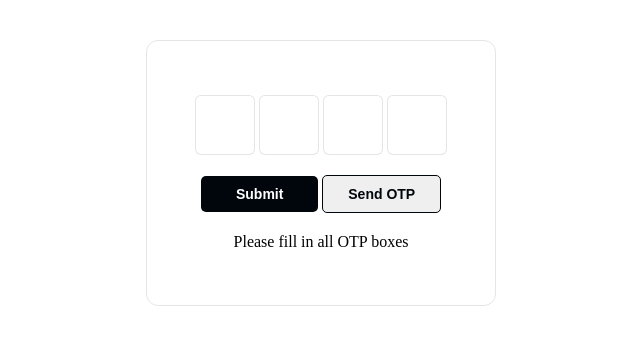
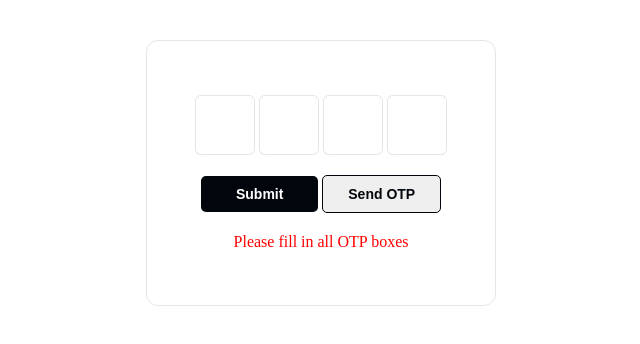
Before and after one commit to ashsajal1/react-otp-app, a React (Vite) app: page / in a window 1280 px wide. Both pictures are taken after typing "Sample", "Sample", "Sample", "Sample" into the empty fields and a click on the button "Submit". Shown: the top 344 px of the page, without its empty margins (319-959 px from the left). Built offline with nearby package versions, Linux system fonts and the light colour scheme.

Commit message:
chagne errro text color to red

```diff
--- a/src/components/otp-prompt.css
+++ b/src/components/otp-prompt.css
@@ -14,7 +14,7 @@
     width: 60px;
     height: 60px;
     text-align: center;
-    border:1px solid rgba(0,0,0,0.1);
+    border: 1px solid rgba(0, 0, 0, 0.1);
     transition: all .02s;
 }
 
@@ -25,7 +25,7 @@
     width: 60px;
     height: 60px;
     text-align: center;
-    border:2px solid rgba(0,0,0,0.8);
+    border: 2px solid rgba(0, 0, 0, 0.8);
 }
 
 .otp-container .cta-btns {
@@ -42,3 +42,7 @@
     align-items: center;
     column-gap: 4px;
 }
+
+.error {
+    color: red;
+}
--- a/src/components/otp-prompt.tsx
+++ b/src/components/otp-prompt.tsx
@@ -57,7 +57,7 @@ export default function OtpPrompt({ isSent, handleSendOtp, otpValues, setOtpValu
       </div>
 
       <div>
-        {error && <p className="error-message">Please fill in all OTP boxes</p>}
+        {error && <p className="error">Please fill in all OTP boxes</p>}
       </div>
     </form>
   );
```
